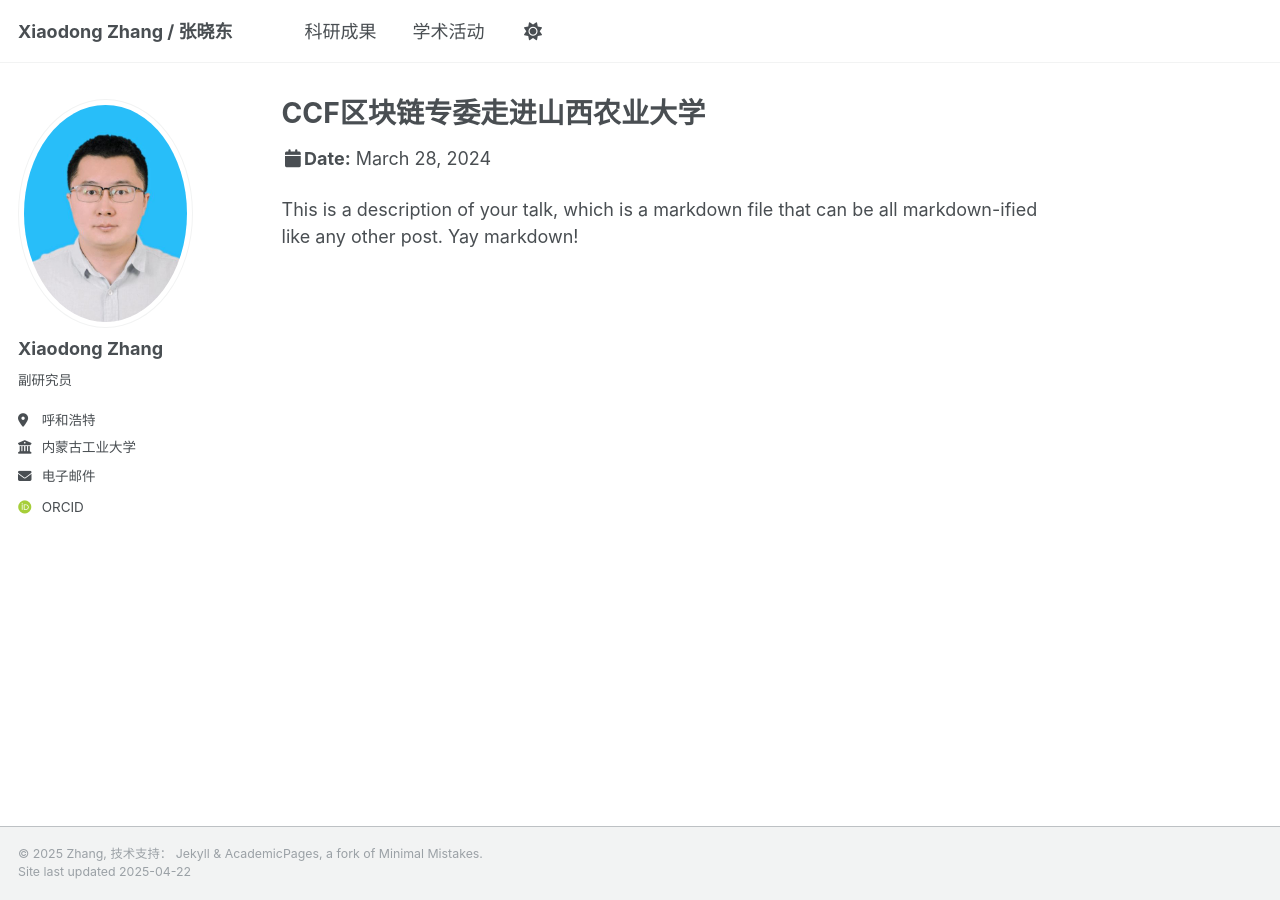
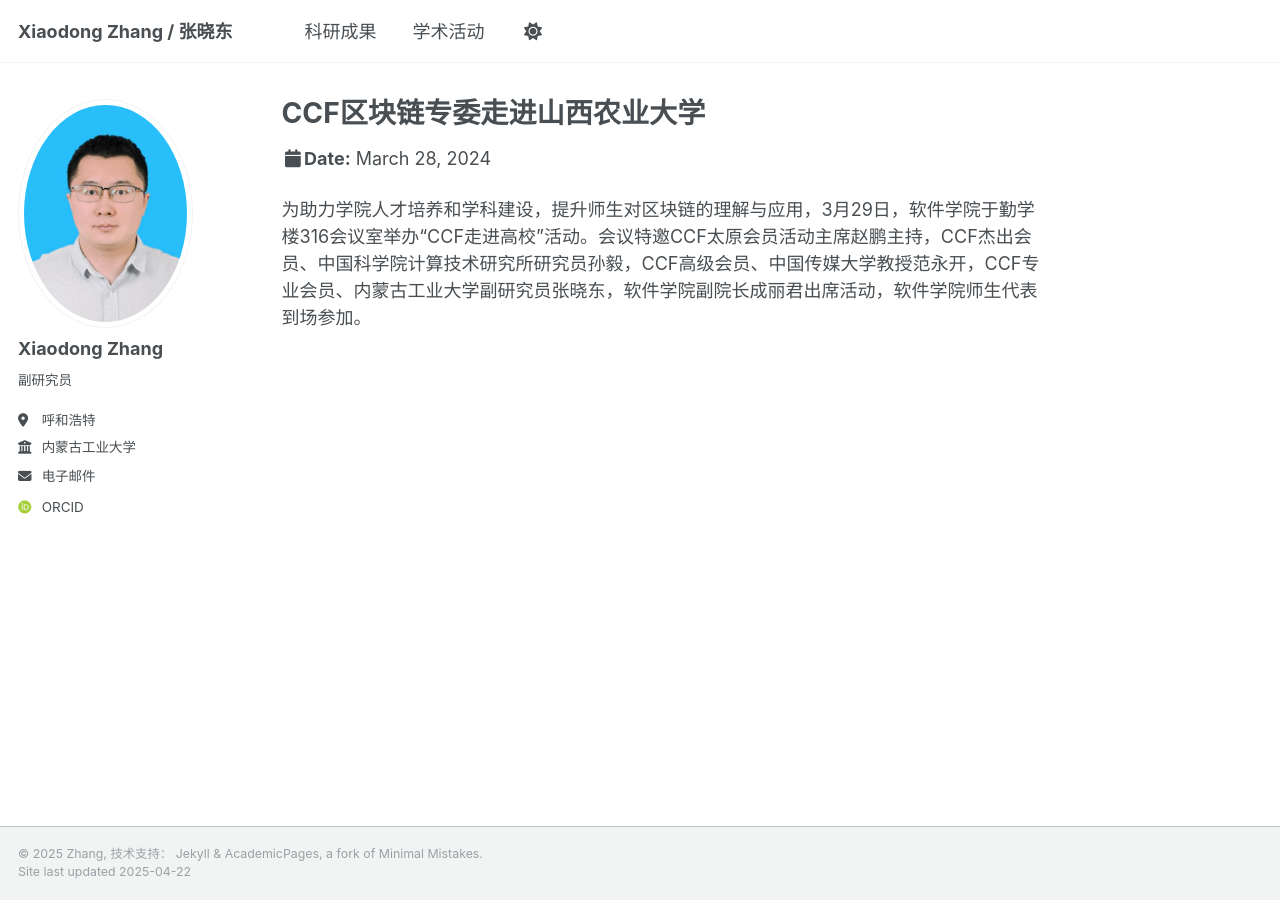
Before and after one commit to zhangxiaodong-imut/zhangxiaodong-imut.github.io, a Jekyll site: the page built from _talks/2024-CCF区块链专委走进山西农业大学.md, in a window 1280 px wide. Built offline with Jekyll 4.4.1, drawn with Linux system fonts in a browser that asks for light colours; some web fonts are replaced.

Commit message:
Update 2024-CCF区块链专委走进山西农业大学.md

```diff
--- a/_talks/2024-CCF区块链专委走进山西农业大学.md
+++ b/_talks/2024-CCF区块链专委走进山西农业大学.md
@@ -8,4 +8,4 @@ date: 2024-03-28
 location: "山西农业大学"
 ---
 
-This is a description of your talk, which is a markdown file that can be all markdown-ified like any other post. Yay markdown!
+为助力学院人才培养和学科建设，提升师生对区块链的理解与应用，3月29日，软件学院于勤学楼316会议室举办“CCF走进高校”活动。会议特邀CCF太原会员活动主席赵鹏主持，CCF杰出会员、中国科学院计算技术研究所研究员孙毅，CCF高级会员、中国传媒大学教授范永开，CCF专业会员、内蒙古工业大学副研究员张晓东，软件学院副院长成丽君出席活动，软件学院师生代表到场参加。
```
